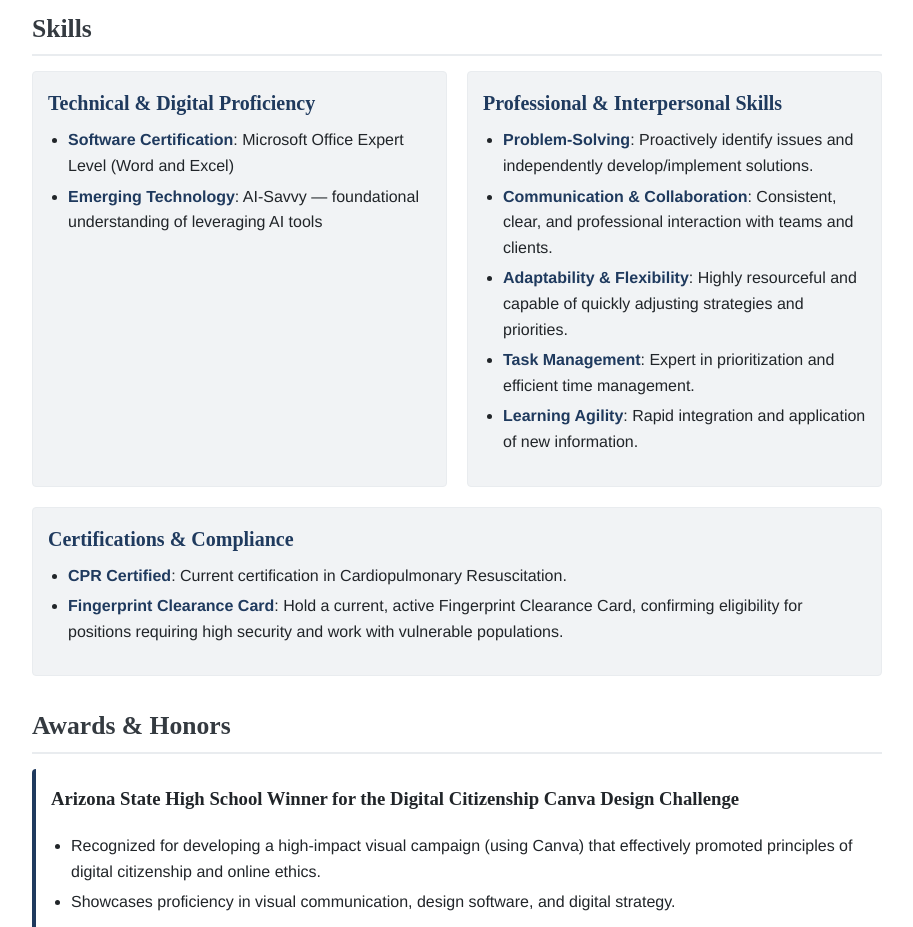
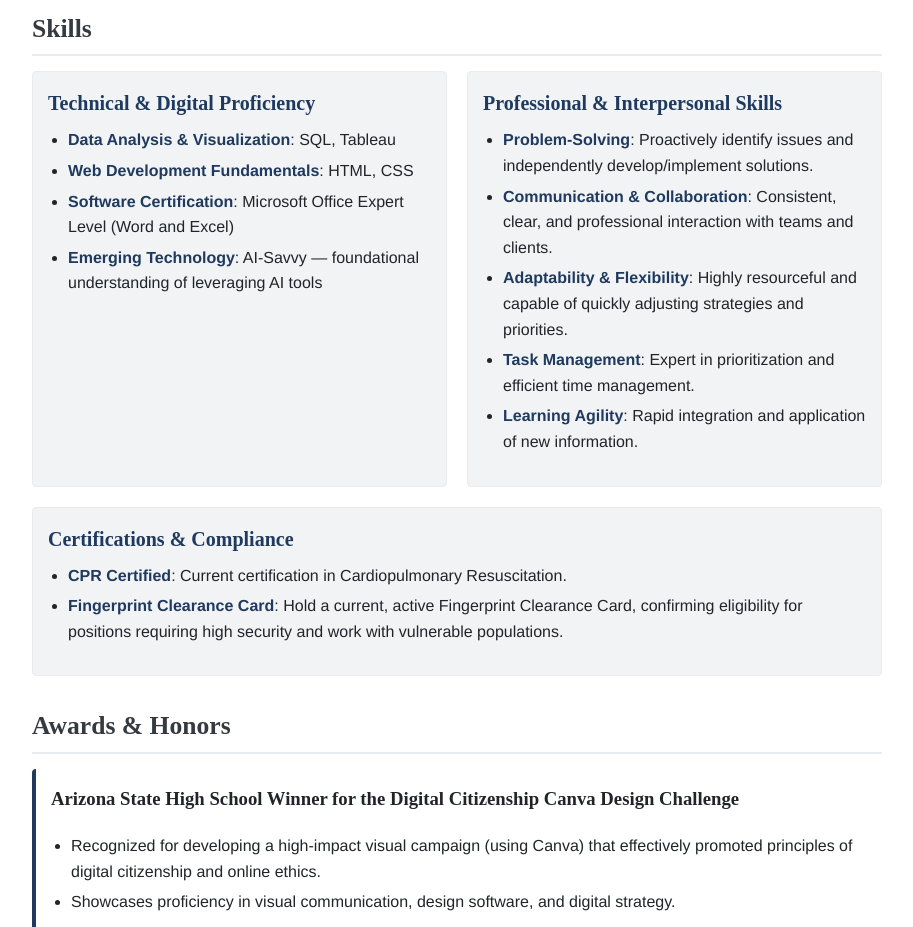
Before and after one commit to stgmh7wtbd-byte/Ashlynne_Hawkins_Professional_Resume, a plain HTML site: page index.html in a window 1280 px wide. Shown: the part 2060-2987 px from the top of the page, without its empty margins (183-1096 px from the left). Drawn offline with Linux system fonts and the light colour scheme.

Commit message:
Update index.html

```diff
--- a/index.html
+++ b/index.html
@@ -3,7 +3,7 @@
 <head>
     <meta charset="UTF-8">
     <meta name="viewport" content="width=device-width, initial-scale=1.0">
-    <title>Ashlynne Hawkins Professional Resume</title>
+    <title>Professional Resume - Ashlynne Hawkins</title>
 
     <style>
         /* Base Body Style: Sans-serif for readability in long text */
@@ -310,6 +310,8 @@
                 <div class="skill-category">
                     <h4>Technical & Digital Proficiency</h4>
                     <ul class="bullet-list">
+                        <li><strong>Data Analysis & Visualization</strong>: SQL, Tableau</li>
+                        <li><strong>Web Development Fundamentals</strong>: HTML, CSS</li>
                         <li><strong>Software Certification</strong>: Microsoft Office Expert Level (Word and Excel)</li>
                         <li><strong>Emerging Technology</strong>: AI-Savvy — foundational understanding of leveraging AI tools</li>
                     </ul>
```
